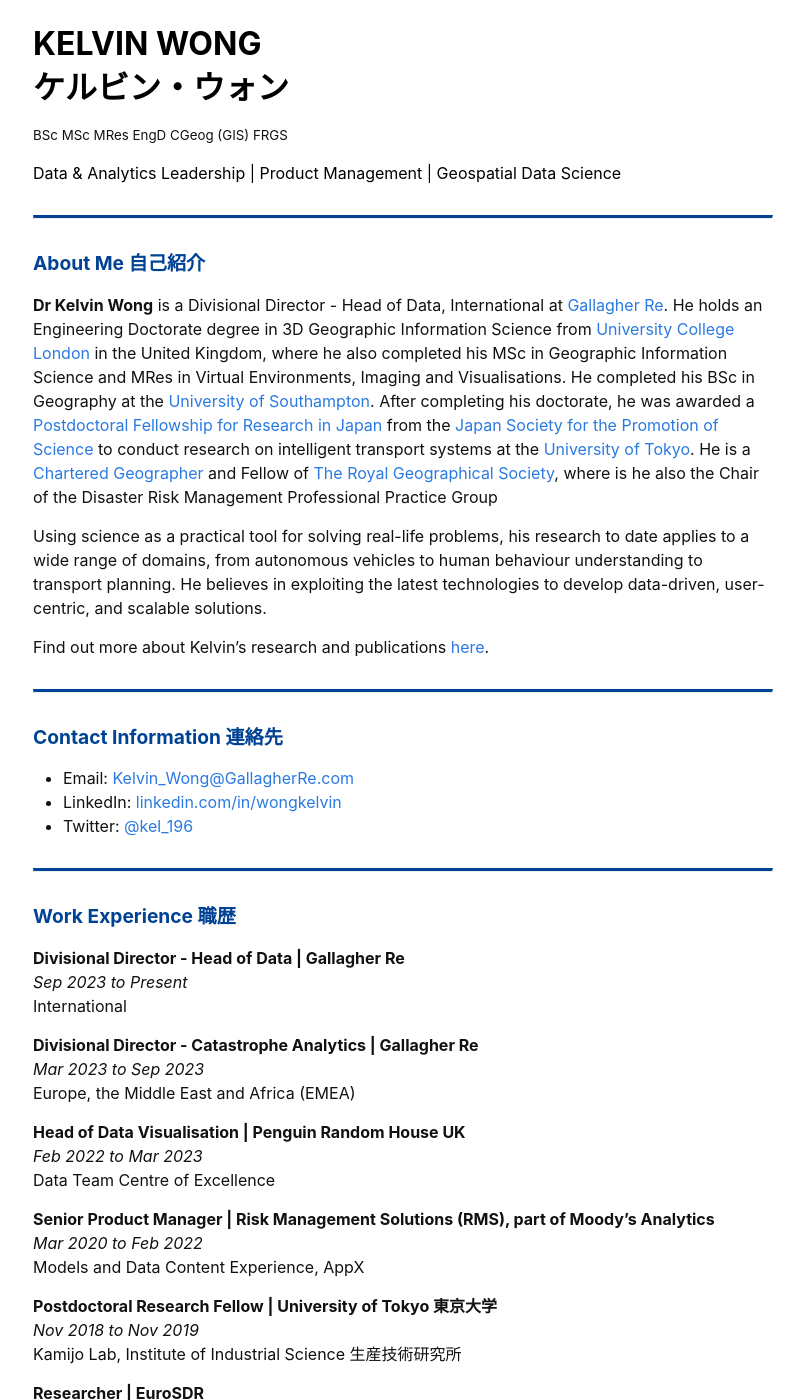
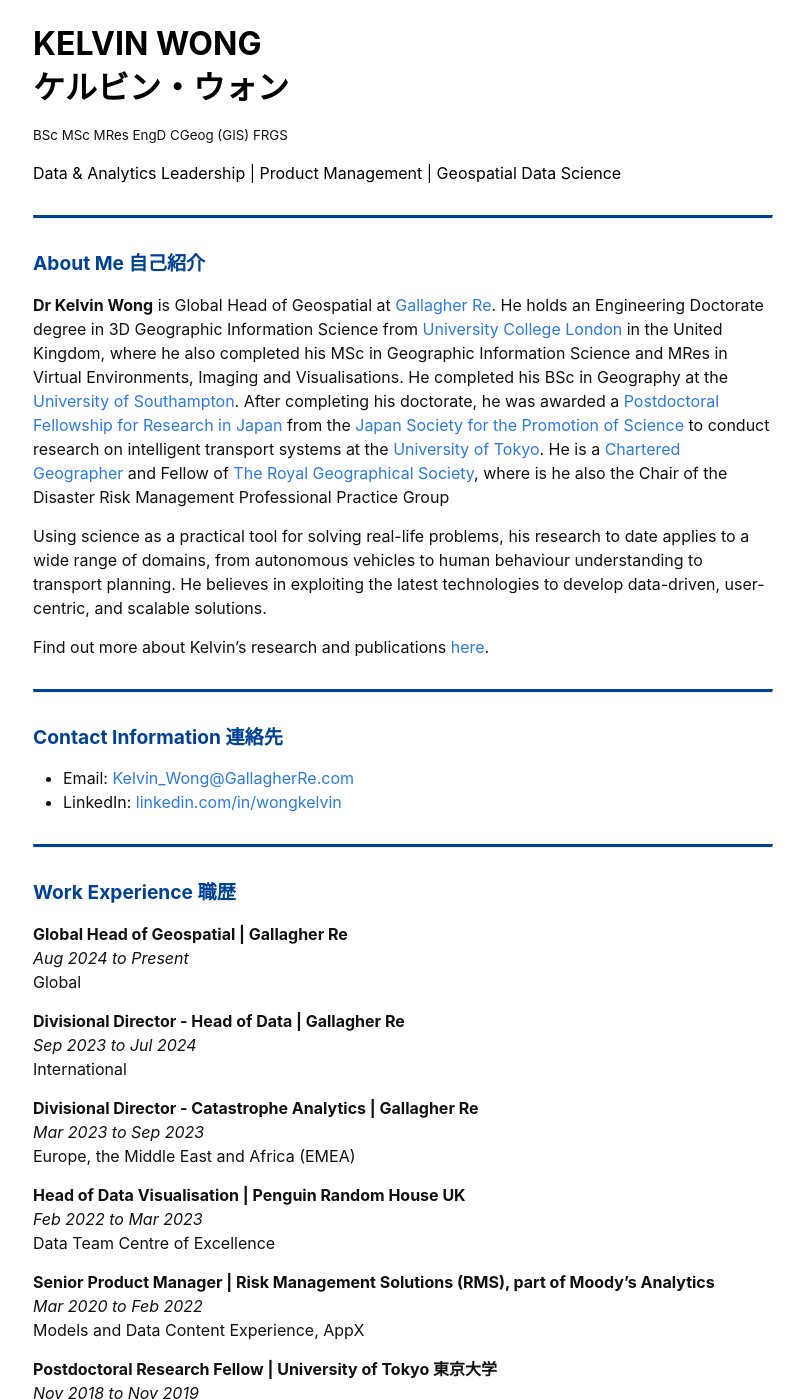
Before and after one commit to kel196/kel196.github.io, a Jekyll site: the page built from index.md, in a window 1280 px wide and 1400 px high. Shown: the whole window, without its empty margins (237-1041 px from the left). Built offline with Jekyll 4.4.1, drawn with Linux system fonts in a browser that asks for light colours; our own code applies the rules of GitHub Pages for plain Markdown files; some of the changed text lies outside the part shown.

Commit message:
Updated new role

```diff
--- a/index.md
+++ b/index.md
@@ -6,7 +6,7 @@
 
 ---
 ## About Me 自己紹介
-**Dr Kelvin Wong** is a Divisional Director - Head of Data, International at [Gallagher Re](https://www.ajg.com/gallagherre/). He holds an Engineering Doctorate degree in 3D Geographic Information Science from [University College London](https://www.ucl.ac.uk/) in the United Kingdom, where he also completed his MSc in Geographic Information Science and MRes in Virtual Environments, Imaging and Visualisations. He completed his BSc in Geography at the [University of Southampton](https://www.southampton.ac.uk/). After completing his doctorate, he was awarded a [Postdoctoral Fellowship for Research in Japan](https://www.jsps.go.jp/english/e-fellow/) from the [Japan Society for the Promotion of Science](https://www.jsps.go.jp/english/) to conduct research on intelligent transport systems at the [University of Tokyo](https://www.u-tokyo.ac.jp/en/). He is a [Chartered Geographer](https://www.rgs.org/professionals/chartered-geographer/) and Fellow of [The Royal Geographical Society](https://www.rgs.org/), where is he also the Chair of the Disaster Risk Management Professional Practice Group
+**Dr Kelvin Wong** is Global Head of Geospatial at [Gallagher Re](https://www.ajg.com/gallagherre/). He holds an Engineering Doctorate degree in 3D Geographic Information Science from [University College London](https://www.ucl.ac.uk/) in the United Kingdom, where he also completed his MSc in Geographic Information Science and MRes in Virtual Environments, Imaging and Visualisations. He completed his BSc in Geography at the [University of Southampton](https://www.southampton.ac.uk/). After completing his doctorate, he was awarded a [Postdoctoral Fellowship for Research in Japan](https://www.jsps.go.jp/english/e-fellow/) from the [Japan Society for the Promotion of Science](https://www.jsps.go.jp/english/) to conduct research on intelligent transport systems at the [University of Tokyo](https://www.u-tokyo.ac.jp/en/). He is a [Chartered Geographer](https://www.rgs.org/professionals/chartered-geographer/) and Fellow of [The Royal Geographical Society](https://www.rgs.org/), where is he also the Chair of the Disaster Risk Management Professional Practice Group
 
 Using science as a practical tool for solving real-life problems, his research to date applies to a wide range of domains, from autonomous vehicles to human behaviour understanding to transport planning. He believes in exploiting the latest technologies to develop data-driven, user-centric, and scalable solutions.
 
@@ -16,12 +16,15 @@ Find out more about Kelvin's research and publications [here](#peer-reviewed-pub
 ## Contact Information 連絡先
 - Email: [Kelvin_Wong@GallagherRe.com](mailto:Kelvin_Wong@GallagherRe.com)
 - LinkedIn: [linkedin.com/in/wongkelvin](https://www.linkedin.com/in/wongkelvin)
-- Twitter: [@kel_196](https://twitter.com/kel_196)
 
 ---
 ## Work Experience 職歴
+**Global Head of Geospatial | Gallagher Re**<br />
+*Aug 2024 to Present*<br />
+Global<br />
+
 **Divisional Director - Head of Data | Gallagher Re**<br />
-*Sep 2023 to Present*<br />
+*Sep 2023 to Jul 2024*<br />
 International<br />
 
 **Divisional Director - Catastrophe Analytics | Gallagher Re**<br />
@@ -207,4 +210,4 @@ Providing one-to-one personalised IT support at the client’s own home for olde
 
 ---
 
-Last Updated: 29 December 2023
+Last Updated: 02 August 2024
```
